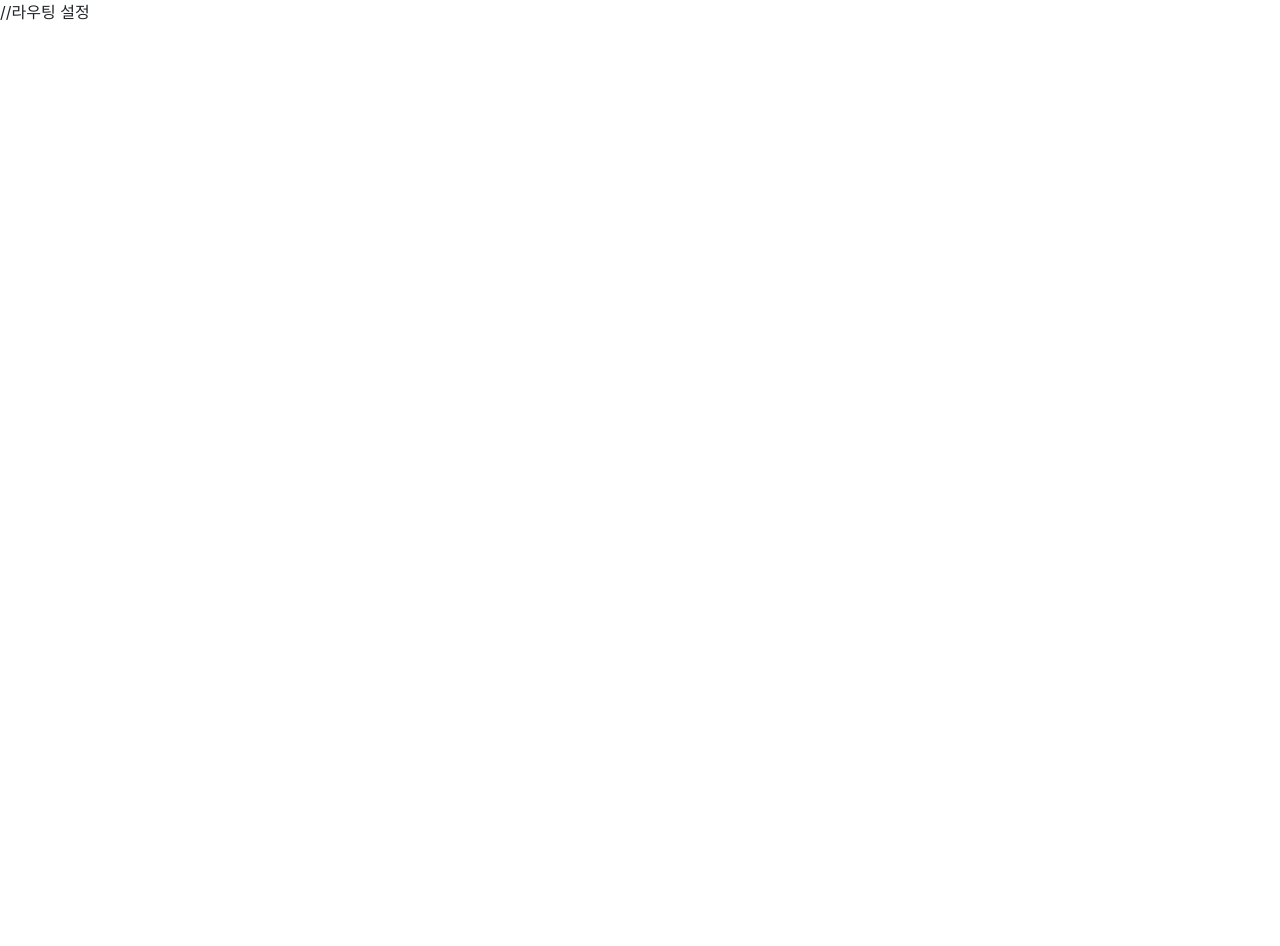
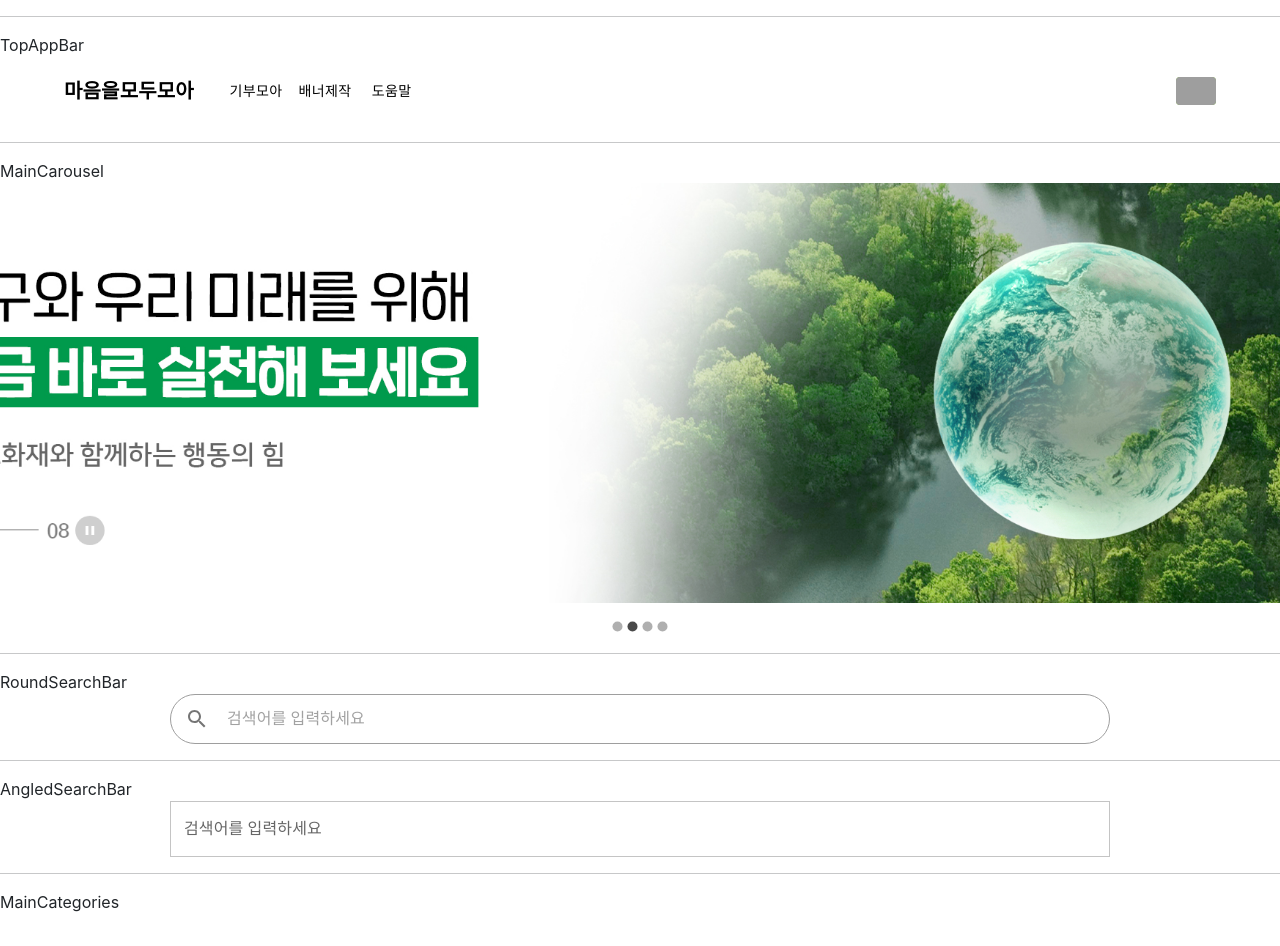
Before and after one commit to 2E2I/mamomo-client, a React (Create React App) app: page /test in a window 1280 px wide. Shown: the top 946 px of the page. Before the commit the page ends 800 px from the top, so only its background shows below. Built offline with nearby package versions, Linux system fonts and the light colour scheme; grey boxes are pictures that could not be loaded.

Commit message:
✨ 컴포넌트디자인테스트 페이지 생성 #32

```diff
--- a/src/App.js
+++ b/src/App.js
@@ -1,14 +1,16 @@
 import './App.css';
 import MainPage from './pages/MainPage';
 import SearchPage from './pages/SearchPage';
+import DesignTestPage from './pages/DesignTestPage/DesignTestPage';
 
 import { Link, Route, Switch } from 'react-router-dom';
 
 function App() {
   return (
     <div>
-      <Route path="/" exact={true} component={MainPage} /> //라우팅 설정
+      <Route path="/" exact={true} component={MainPage} />
       <Route path="/search" exact={true} component={SearchPage} />
+      <Route path="/test" exact={true} component={DesignTestPage} />
     </div>
   );
 }
--- /dev/null
+++ b/src/pages/DesignTestPage/DesignTestPage.js
@@ -0,0 +1,51 @@
+import React from 'react';
+import { Box, Container } from '@mui/material';
+import TopAppBar from '../../components/TopAppBar';
+import RoundSearchBar from '../../components/RoundSearchBar';
+import AngledSearchBar from '../../components/AngledSearchBar';
+import CardList from '../../components/MainPageDonationList';
+import Card from '../../components/DonationCard';
+import MainCarousel from '../../components/Carousel';
+import MainCategories from '../../components/MainCategories';
+
+const DesignTestPage = () => {
+  return (
+    <Container
+      maxWidth={false}
+      sx={{
+        //minWidth: { xs: '100%', md: '1200px' },
+        //maxWidth: { xs: '100%', md: '2560px' },
+        maxWidth: '100%',
+        minWidth: '1200px',
+      }}
+      disableGutters={true}
+      container
+      justifyContent="center"
+    >
+      <hr />
+      TopAppBar
+      <TopAppBar />
+      <hr />
+      MainCarousel
+      <MainCarousel />
+      <hr />
+      RoundSearchBar
+      <RoundSearchBar />
+      <hr />
+      AngledSearchBar
+      <AngledSearchBar />
+      <hr />
+      MainCategories
+      <MainCategories />
+      <hr />
+      CardList
+      <CardList />
+      <hr />
+      Card
+      <Card />
+      <hr />
+    </Container>
+  );
+};
+
+export default DesignTestPage;
```
